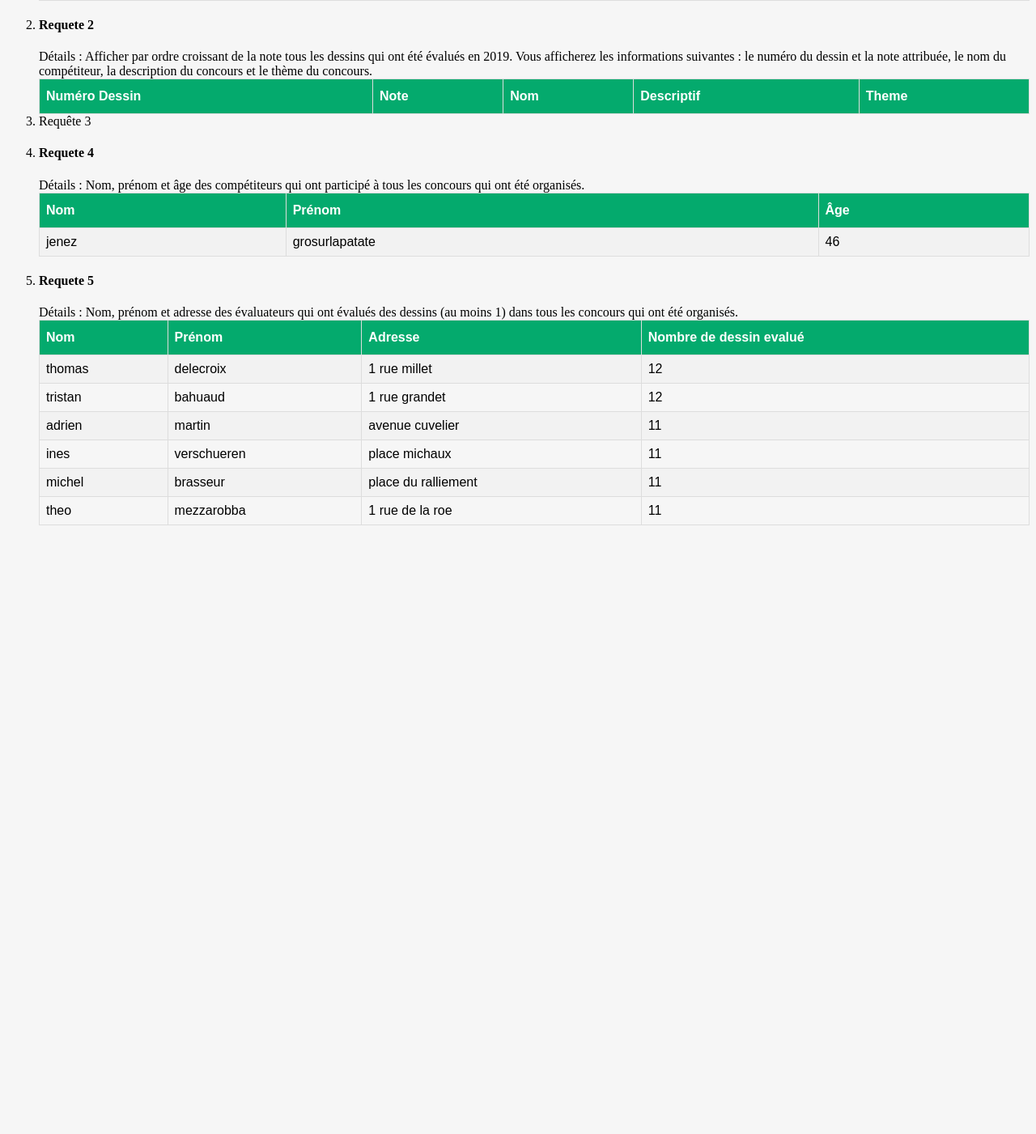
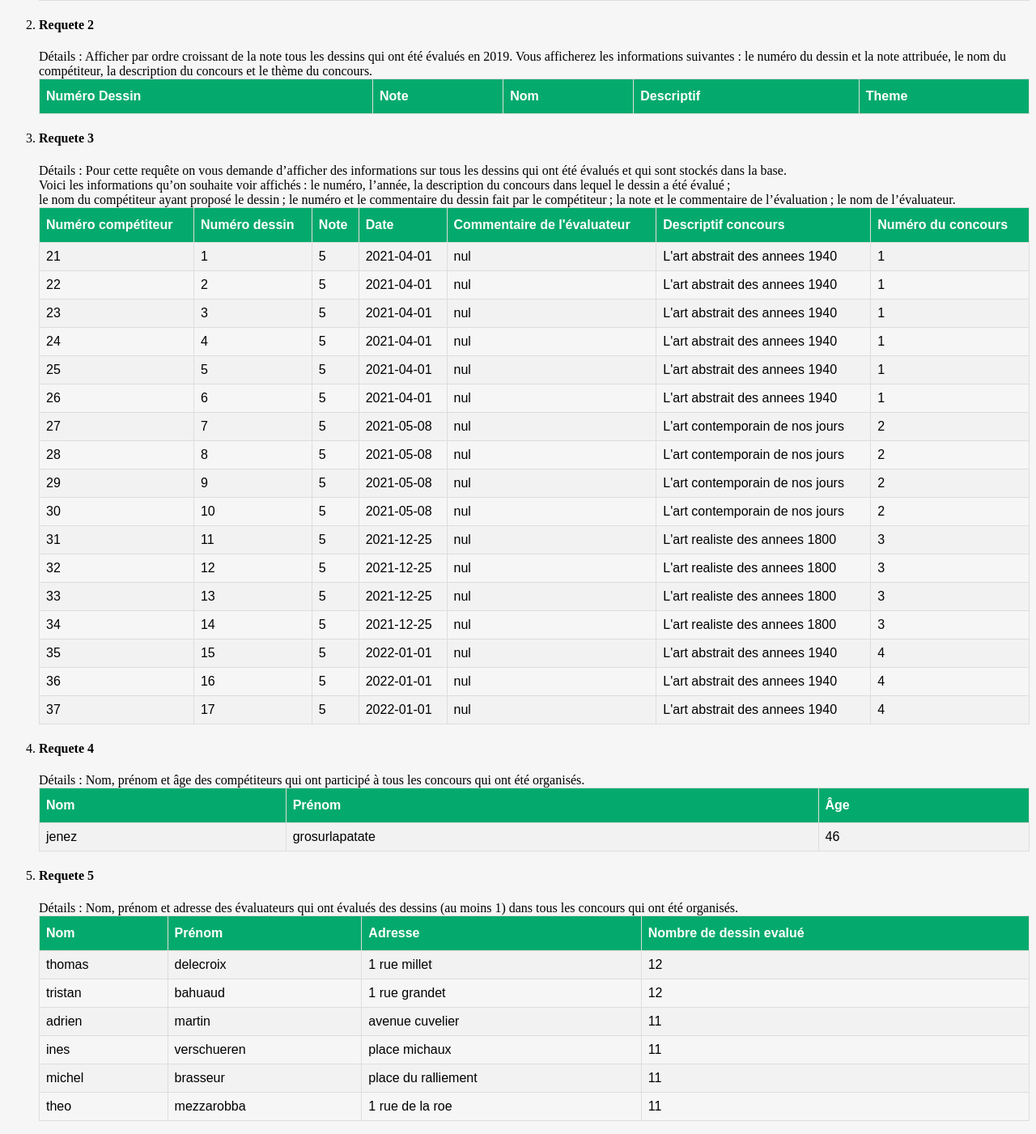
Before and after one commit to AlexisChup/projet-bdd, a PHP site: page /imposees.php in a window 1280 px wide. Shown: the part 1044-2445 px from the top of the page at 81% size. Before the commit the page ends 1693 px from the top, so only its background shows below. Run offline with PHP 8.4, Linux system fonts and the light colour scheme; data comes from the database, SQL or seed files in the repository; lists and menus that the app fills with data are empty.

Commit message:
Before pull

```diff
--- a/const.php
+++ b/const.php
@@ -29,6 +29,18 @@ INNER JOIN Utilisateur ON Competiteur.numCompetiteur = Utilisateur.numUtilisateu
 WHERE Evalue.dateEvaluatin >= "2019-01-01" AND Evalue.dateEvaluatin < "2020-01-01"
 
 ORDER BY Evalue.Note ASC');
+
+define('REQ3', 'SELECT concours.numConcours, concours.dateDebut, concours.descriptif, competiteur.numCompetiteur, dessin.numDessin, evalue.commentaire, evalue.note
+
+FROM concours, competiteur, evalue, dessin, propose, remis
+
+WHERE
+(dessin.numDessin = propose.numDessin) AND
+(propose.numConcours = concours.numConcours) AND
+(dessin.numDessin = remis.numDessin) AND
+(remis.numCompetiteur = competiteur.numCompetiteur)
+
+GROUP BY dessin.numDessin');
 
 define('REQ4', 'SELECT utilisateur.nom, utilisateur.prenom, utilisateur.age
 FROM utilisateur
--- a/imposees.php
+++ b/imposees.php
@@ -3,6 +3,7 @@
     include_once("./const.php");
     $req1 = getGeneric(REQ1);
     $req2 = getGeneric(REQ2);
+    $req3 = getGeneric(REQ3);
     $req4 = getGeneric(REQ4);
     $req5 = getGeneric(REQ5);
 ?>
@@ -76,7 +77,43 @@
                 </table>
             </div>
         </li>
-        <li>Requête 3</li>
+        <li>
+            <div class="item-req">
+                <h4>Requete 3</h4>
+                <span>Détails :</span>
+                <span>
+                    Pour cette requête on vous demande d’afficher des informations sur tous les dessins qui ont été évalués et qui sont stockés dans la base.
+                    <br>
+                    Voici les informations qu’on souhaite voir affichés : le numéro, l’année, la description du concours dans lequel le dessin a été évalué ;
+                    <br>
+                    le nom du compétiteur ayant proposé le dessin ; le numéro et le commentaire du dessin fait par le compétiteur ; la note et le commentaire de l’évaluation ; le nom de l’évaluateur.
+                </span>
+                <table id="customers">
+                    <tr>
+                        <th>Numéro compétiteur</th>
+                        <th>Numéro dessin</th>
+                        <th>Note</th>
+                        <th>Date</th>
+                        <th>Commentaire de l'évaluateur</th>
+                        <th>Descriptif concours</th>
+                        <th>Numéro du concours</th>
+                    </tr>
+                    <?php
+                        foreach ($req3 as $key=>$value) {
+                            echo '<tr>
+                            <td>'. $value["numCompetiteur"] .'</td>
+                            <td>'. $value["numDessin"] .'</td>
+                            <td>'. $value["note"] .'</td>
+                            <td>'. $value["dateDebut"] .'</td>
+                            <td>'. $value["commentaire"] .'</td>
+                            <td>'. $value["descriptif"] .'</td>
+                            <td>'. $value["numConcours"] .'</td>
+                            </tr>';
+                        }
+                    ?>
+                </table>
+            </div>
+        </li>
         <li>
             <div class="item-req">
                 <h4>Requete 4</h4>
```
Also changed, not shown: RQT SQL/RQT3 a revoir.sql (+8 -18 lines).
